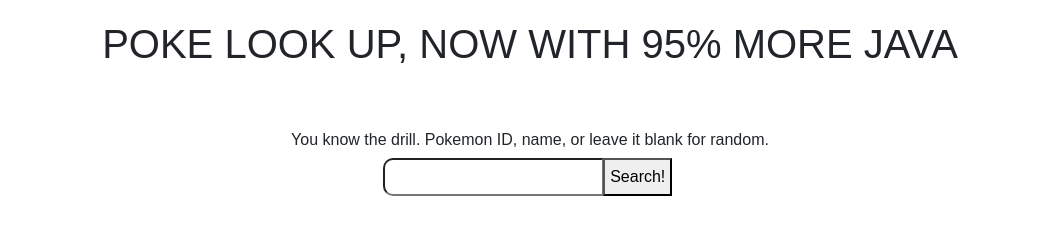
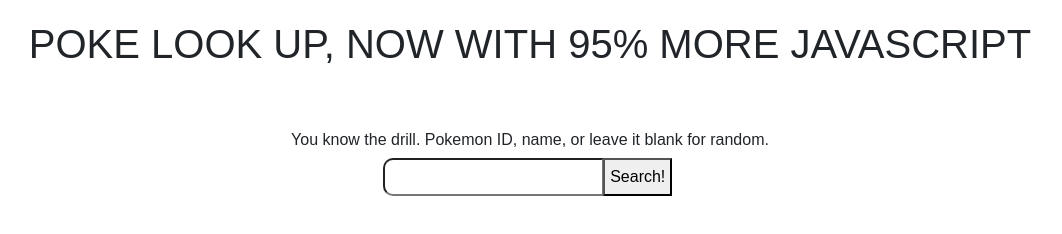
Before and after one commit to Tomaster134/week7day3, a plain HTML site: page index.html in a window 1280 px wide. Shown: the whole page, without its empty margins (110-1172 px from the left). Drawn offline with nearby package versions, Linux system fonts and the light colour scheme; a web font is replaced by a local one.

Commit message:
fixed typo just for dylan

```diff
--- a/index.html
+++ b/index.html
@@ -19,7 +19,7 @@
     <title>PokeLookUp</title>
 </head>
 <body>
-    <header><h1>POKE LOOK UP, NOW WITH 95% MORE JAVA</h1></header>
+    <header><h1>POKE LOOK UP, NOW WITH 95% MORE JAVASCRIPT</h1></header>
     <p class="blurb">You know the drill. Pokemon ID, name, or leave it blank for random.</p>
     <div class="search-container">
         <form class="form-container">
```
